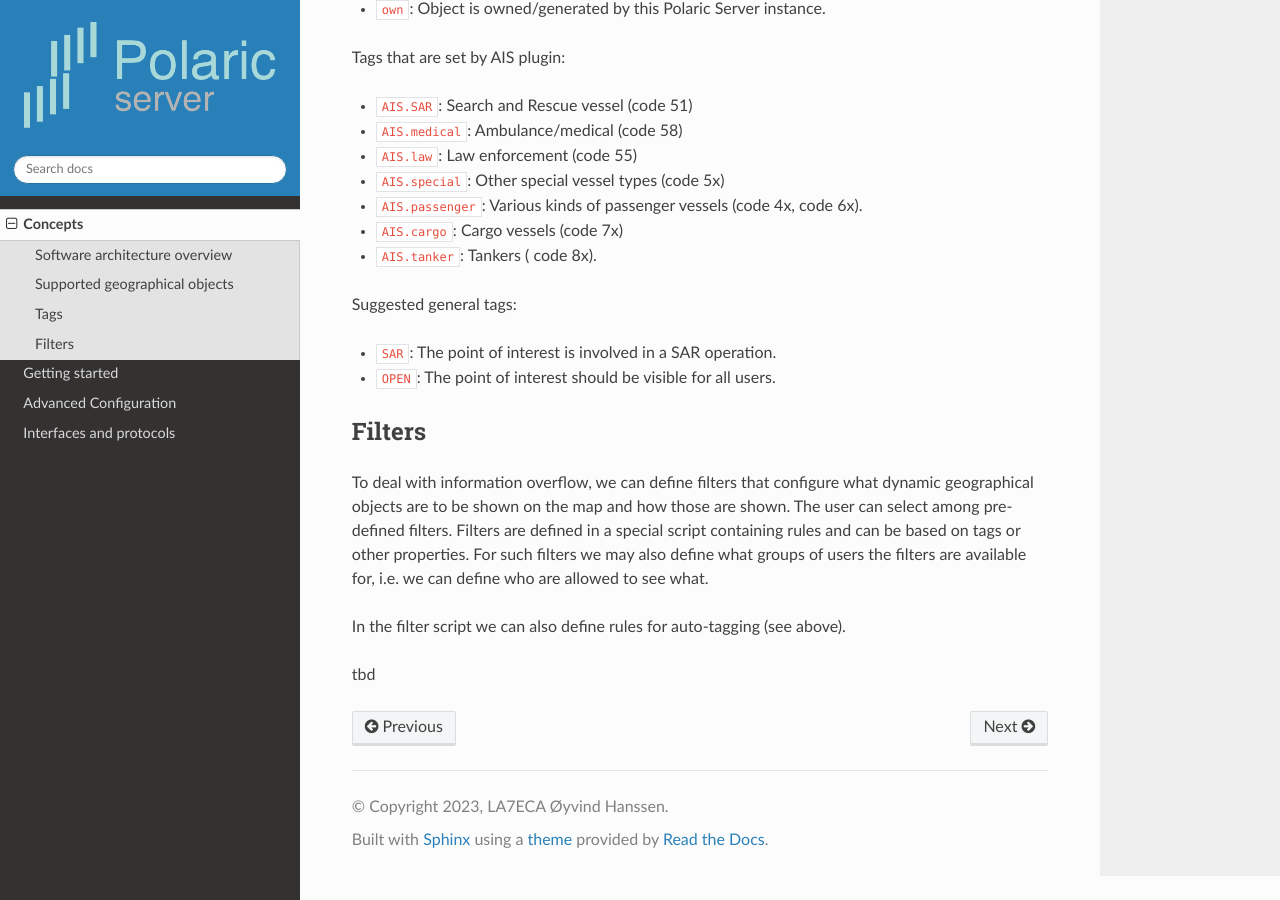
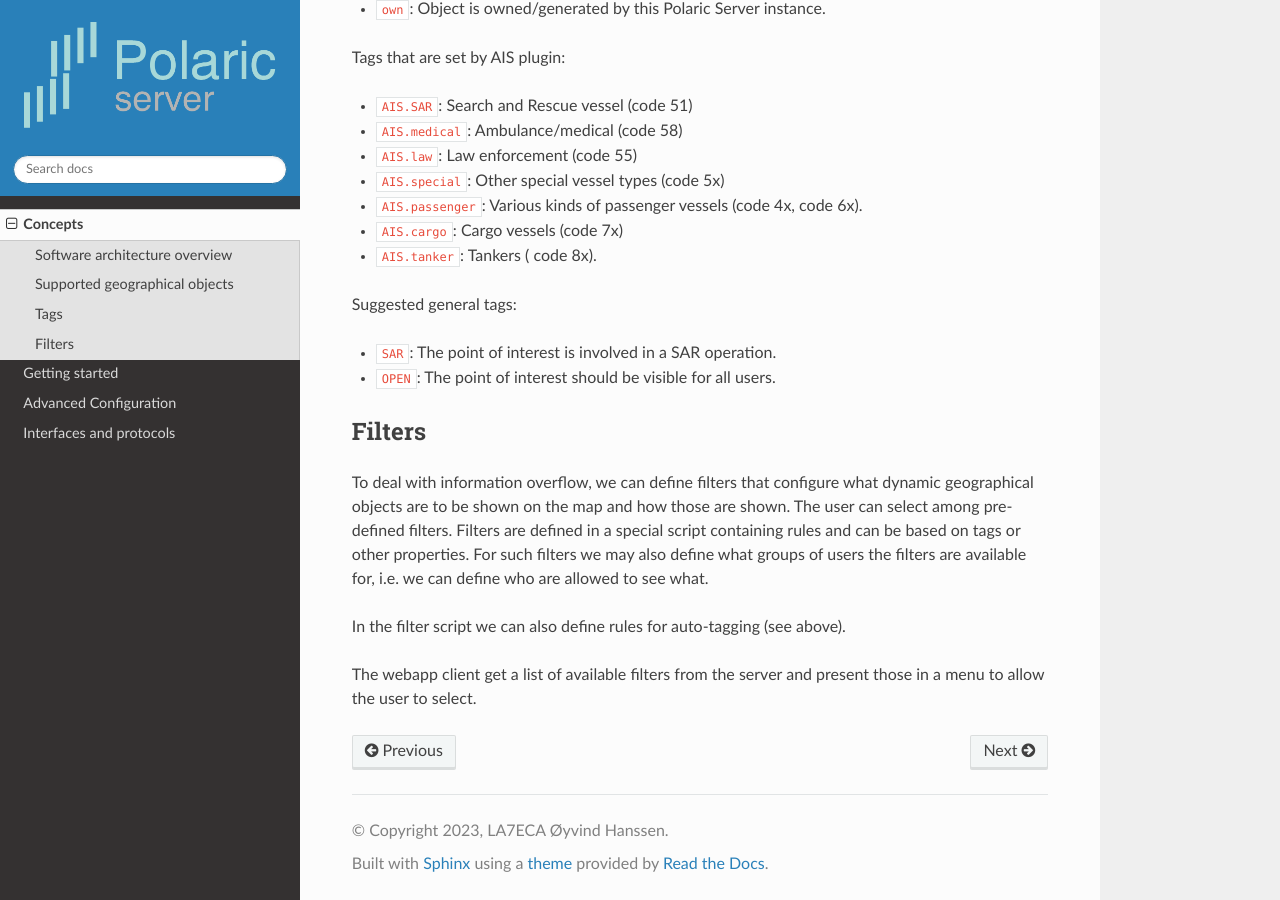
Before and after one commit to joakimsk/docs, a Sphinx documentation site: the page built from docs/source/concepts.rst, in a window 1280 px wide and 900 px high, scrolled down 2755 px. Built offline with Sphinx 7.4.7 and the Read the Docs theme 2.0.0, drawn with Linux system fonts in a browser that asks for light colours.

Commit message:
Update concepts.rst

```diff
--- a/docs/source/concepts.rst
+++ b/docs/source/concepts.rst
@@ -85,4 +85,4 @@ To deal with information overflow, we can define filters that configure what dyn
 
 In the filter script we can also define rules for auto-tagging (see above).
 
-tbd
+The webapp client get a list of available filters from the server and present those in a menu to allow the user to select.
```
